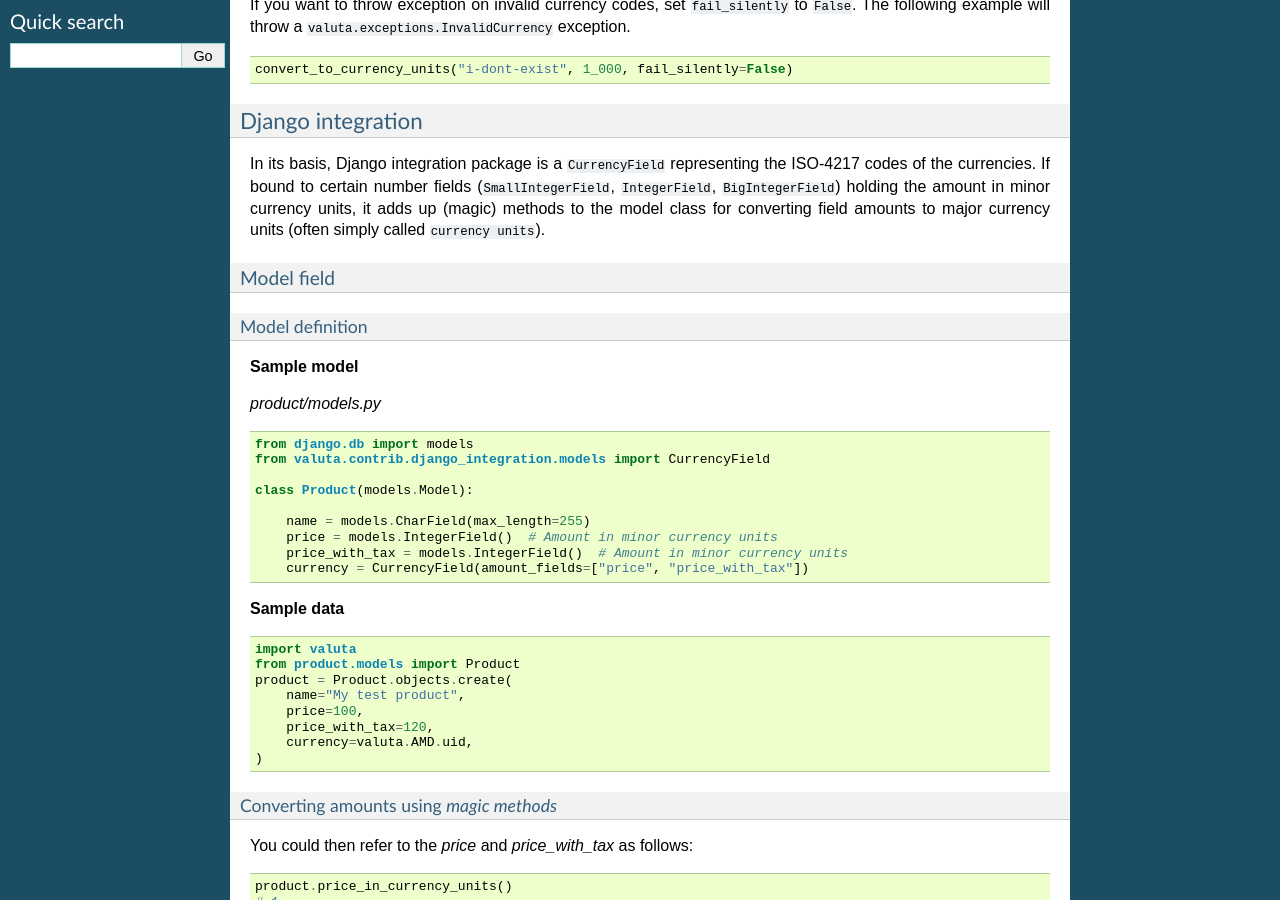
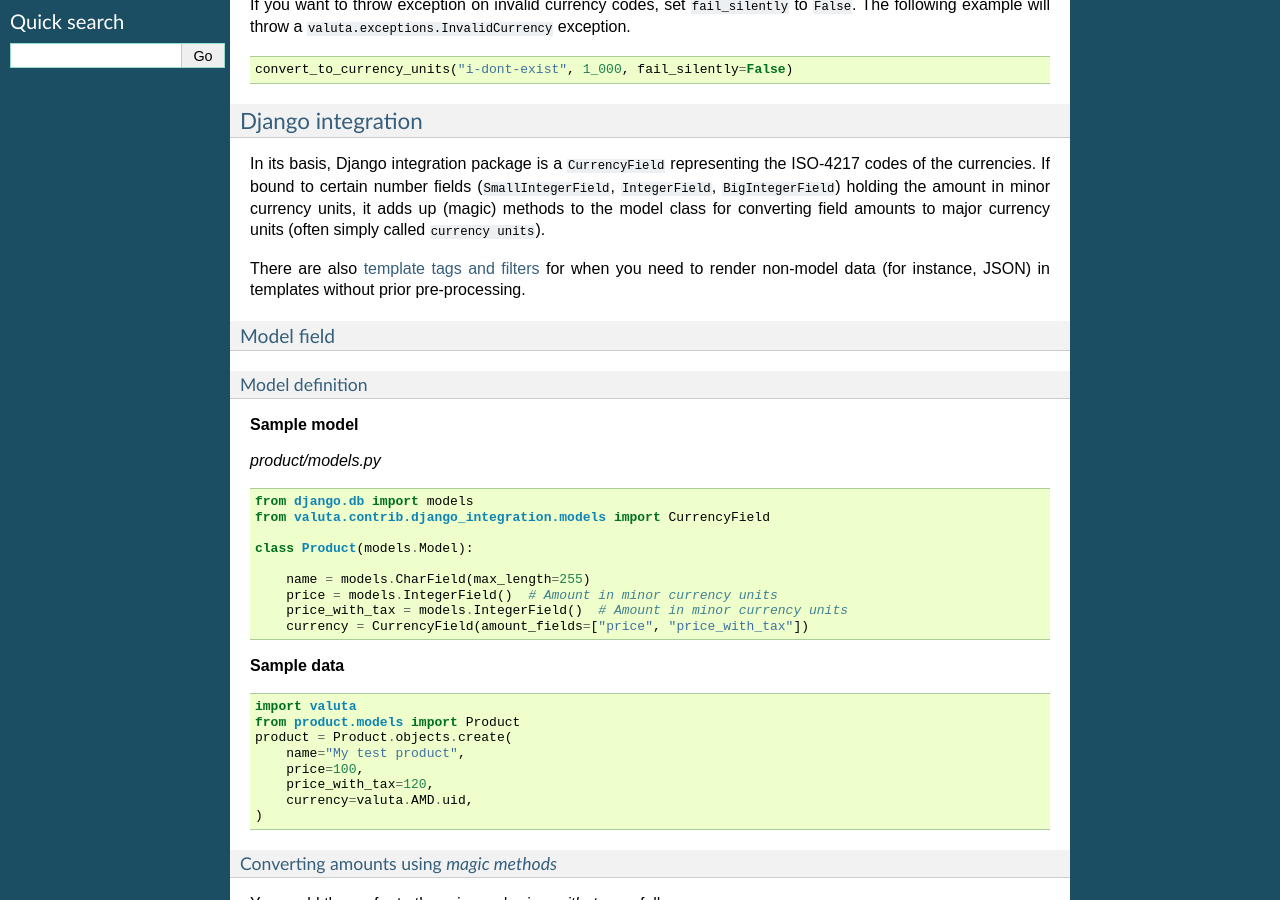
Before and after one commit to barseghyanartur/valuta, a Sphinx documentation site: the page built from docs/index.rst, in a window 1280 px wide and 900 px high, scrolled down 1580 px. Built offline with Sphinx 7.4.7, drawn with Linux system fonts in a browser that asks for light colours; pages that are not in the unit, such as notebooks, are missing from menus.

Commit message:
More on docs

```diff
--- a/README.rst
+++ b/README.rst
@@ -132,6 +132,9 @@ the ISO-4217 codes of the currencies. If bound to certain number fields
 amount in minor currency units, it adds up (magic) methods to the model class
 for converting field amounts to major currency units (often simply called
 ``currency units``).
+
+There are also `template tags and filters`_ for when you need to render
+non-model data (for instance, JSON) in templates without prior pre-processing.
 
 Model field
 ~~~~~~~~~~~
--- a/docs/index.rst
+++ b/docs/index.rst
@@ -132,6 +132,9 @@ the ISO-4217 codes of the currencies. If bound to certain number fields
 amount in minor currency units, it adds up (magic) methods to the model class
 for converting field amounts to major currency units (often simply called
 ``currency units``).
+
+There are also `template tags and filters`_ for when you need to render
+non-model data (for instance, JSON) in templates without prior pre-processing.
 
 Model field
 ~~~~~~~~~~~
```
